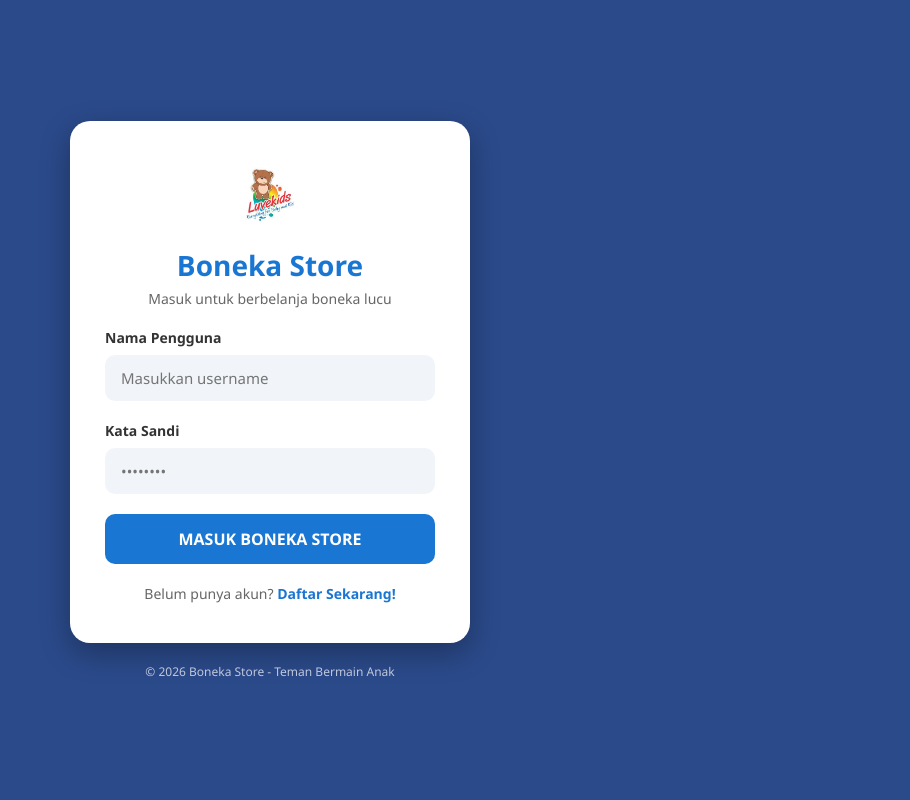
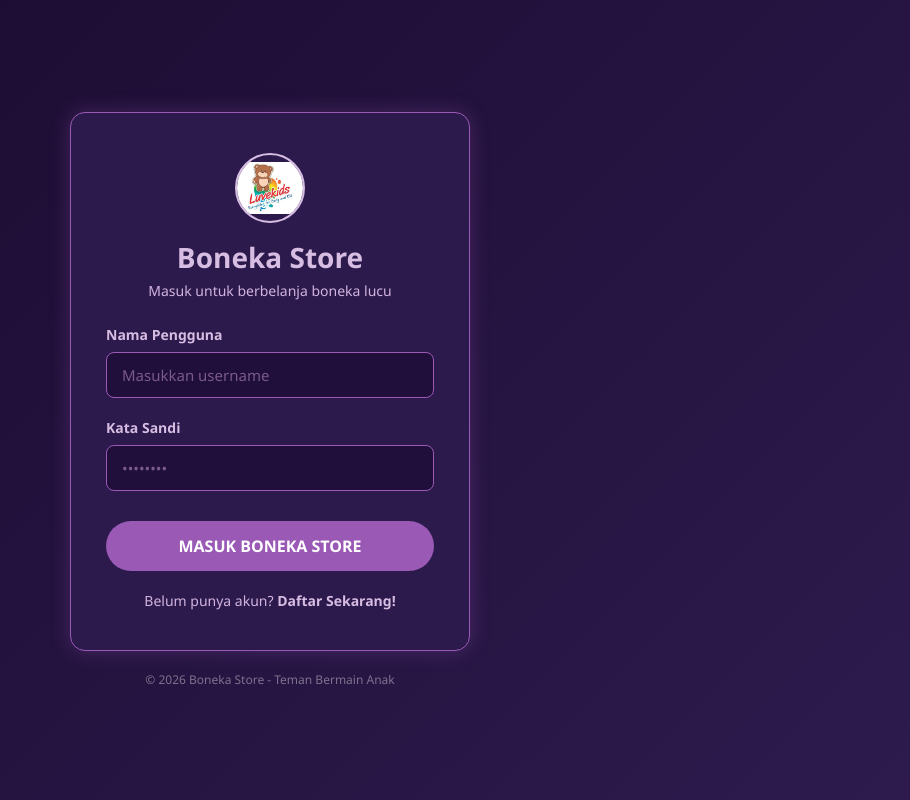
Before and after one commit to Revina4/Store-Boneka, a PHP site: page /login.php in a window 1280 px wide. Shown: the whole page, without its empty margins (370-1280 px from the left). Run offline with PHP 8.4, Linux system fonts and the light colour scheme.

Commit message:
Update login.php

```diff
--- a/login.php
+++ b/login.php
@@ -21,7 +21,7 @@ if (isset($_POST['login'])) {
     if (mysqli_num_rows($query) == 1) {
         $data = mysqli_fetch_assoc($query);
         $_SESSION['user'] = $data['username'];
-        $_SESSION['user_id'] = $data['id']; // <--- Simpan ID User untuk Query Pesanan
+        $_SESSION['user_id'] = $data['id'];
         $_SESSION['role'] = $data['role'];
         header("Location: index.php");
         exit;
@@ -34,25 +34,136 @@ if (isset($_POST['login'])) {
 <html lang="id">
 <head>
     <meta charset="UTF-8">
+    <meta name="viewport" content="width=device-width, initial-scale=1.0">
     <title>Login - Boneka Store</title>
     <style>
-        * { box-sizing: border-box; margin: 0; padding: 0; font-family: 'Segoe UI', sans-serif; }
-        body { background: #2b4a8a; display: flex; justify-content: center; align-items: center; min-height: 100vh; }
-        .login-card { background: #fff; width: 100%; max-width: 400px; padding: 40px 35px; border-radius: 20px; box-shadow: 0 10px 30px rgba(0,0,0,0.3); text-align: center; }
-        .login-card img { width: 70px; height: 70px; object-fit: contain; margin-bottom: 10px; border-radius: 50%; }
-        .login-card h1 { color: #1976d2; font-size: 28px; margin-bottom: 5px; font-weight: 700; }
-        .login-card p.subtitle { color: #666; font-size: 14px; margin-bottom: 20px; }
-        .form-group { text-align: left; margin-bottom: 20px; }
-        .form-group label { display: block; font-weight: 600; font-size: 14px; color: #333; margin-bottom: 8px; }
-        .form-group input { width: 100%; padding: 12px 15px; background: #f1f5f9; border: 1px solid transparent; border-radius: 10px; font-size: 15px; transition: 0.3s; }
-        .form-group input:focus { outline: none; background: #fff; border: 1px solid #1976d2; box-shadow: 0 0 0 3px rgba(25,118,210,0.1); }
-        .btn-login { width: 100%; padding: 14px; background: #1976d2; color: white; border: none; border-radius: 10px; font-size: 16px; font-weight: 700; cursor: pointer; transition: 0.3s; }
-        .btn-login:hover { background: #1565c0; }
-        .error { color: #d32f2f; background: #ffebee; padding: 10px; border-radius: 8px; margin-bottom: 15px; font-size: 14px; }
-        .register-link { margin-top: 20px; font-size: 14px; color: #666; }
-        .register-link a { color: #1976d2; text-decoration: none; font-weight: 600; }
-        .register-link a:hover { text-decoration: underline; }
-        .footer-copyright { margin-top: 20px; font-size: 12px; color: rgba(255,255,255,0.7); text-align: center; }
+        * { box-sizing: border-box; margin: 0; padding: 0; font-family: 'Segoe UI', Tahoma, Geneva, Verdana, sans-serif; }
+
+        /* Background Ungu Gradasi */
+        body {
+            background: linear-gradient(135deg, #1a0a2e, #2d1b4e);
+            display: flex;
+            justify-content: center;
+            align-items: center;
+            min-height: 100vh;
+            margin: 0;
+        }
+
+        /* Kartu Login Ungu Gelap */
+        .login-card {
+            background: #2c1a4d;
+            width: 100%;
+            max-width: 400px;
+            padding: 40px 35px;
+            border-radius: 15px;
+            border: 1px solid #9b59b6;
+            box-shadow: 0 0 20px rgba(155, 89, 182, 0.3);
+            text-align: center;
+        }
+
+        /* Logo & Judul */
+        .login-card img {
+            width: 70px;
+            height: 70px;
+            object-fit: contain;
+            margin-bottom: 10px;
+            border-radius: 50%;
+            border: 2px solid #d7bde2;
+        }
+        .login-card h1 {
+            color: #d7bde2;
+            font-size: 28px;
+            margin-bottom: 5px;
+            font-weight: 700;
+        }
+        .login-card p.subtitle {
+            color: #d2b4de;
+            font-size: 14px;
+            margin-bottom: 25px;
+        }
+
+        /* Form Input */
+        .form-group {
+            text-align: left;
+            margin-bottom: 20px;
+        }
+        .form-group label {
+            display: block;
+            font-weight: 600;
+            font-size: 14px;
+            color: #d7bde2;
+            margin-bottom: 8px;
+        }
+        .form-group input {
+            width: 100%;
+            padding: 12px 15px;
+            background: #1f0f3a;
+            border: 1px solid #9b59b6;
+            border-radius: 8px;
+            font-size: 15px;
+            color: #f0e6ff;
+            transition: 0.3s;
+            outline: none;
+        }
+        .form-group input::placeholder { color: #7a5a8a; }
+        .form-group input:focus {
+            border-color: #d7bde2;
+            box-shadow: 0 0 0 3px rgba(215, 189, 226, 0.1);
+        }
+
+        /* Tombol Login Ungu */
+        .btn-login {
+            width: 100%;
+            padding: 14px;
+            background: #9b59b6;
+            color: white;
+            border: none;
+            border-radius: 25px;
+            font-size: 16px;
+            font-weight: 700;
+            cursor: pointer;
+            transition: 0.3s;
+            margin-top: 10px;
+        }
+        .btn-login:hover {
+            background: #d7bde2;
+            color: #1a0a2e;
+        }
+
+        /* Pesan Error */
+        .error {
+            color: #e74c3c;
+            background: #1f0f3a;
+            padding: 10px;
+            border-radius: 8px;
+            margin-bottom: 15px;
+            font-size: 14px;
+            border: 1px solid #e74c3c;
+        }
+
+        /* Link Daftar */
+        .register-link {
+            margin-top: 20px;
+            font-size: 14px;
+            color: #d2b4de;
+        }
+        .register-link a {
+            color: #d7bde2;
+            text-decoration: none;
+            font-weight: 600;
+        }
+        .register-link a:hover {
+            color: #9b59b6;
+            text-decoration: underline;
+        }
+
+        /* Footer Copyright */
+        .footer-copyright {
+            margin-top: 20px;
+            font-size: 12px;
+            color: rgba(255, 255, 255, 0.4);
+            text-align: center;
+        }
     </style>
 </head>
 <body>
```
